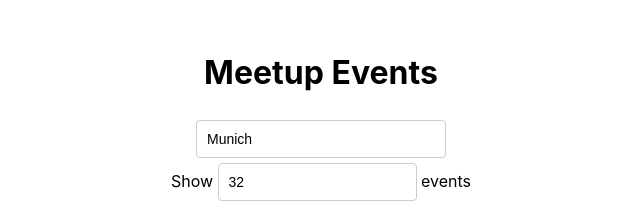
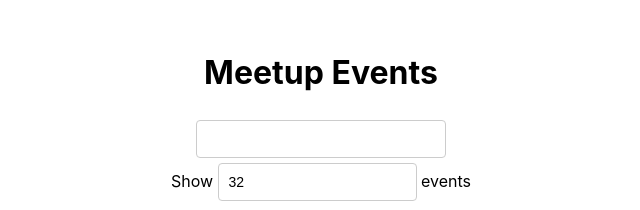
Before and after one commit to edenbenbow/meetup, a React (Create React App) app: page / in a window 1280 px wide. Shown: the top 210 px of the page, without its empty margins (319-959 px from the left). Built offline with nearby package versions, Linux system fonts and the light colour scheme.

Commit message:
updates for API

```diff
--- a/package.json
+++ b/package.json
@@ -2,7 +2,7 @@
   "name": "meetup",
   "version": "0.1.0",
   "private": true,
-  "homepage": "/",
+  "homepage": "/meetup",
   "dependencies": {
     "@testing-library/jest-dom": "^4.2.4",
     "@testing-library/react": "^9.3.2",
--- a/src/CitySearch.js
+++ b/src/CitySearch.js
@@ -3,7 +3,7 @@ import { getSuggestions } from './api';
 
 class CitySearch extends Component {
     state = {
-        query: 'Munich',
+        query: '',
         suggestions: [],
     };
 
--- a/src/api.js
+++ b/src/api.js
@@ -1,5 +1,5 @@
 import { mockEvents } from './mock-events';
-import { axios } from 'axios';
+import axios from 'axios';
 
 async function getSuggestions(query) {
     if (window.location.href.startsWith('http://localhost')) {
@@ -45,7 +45,7 @@ async function getAccessToken() {
         const code = searchParams.get('code');
 
         if (!code) {
-            window.location.href = 'https://secure.meetup.com/oauth2/authorize?client_id=uq8vhsl4s15fb5djgqs843ojc9&response_type=code&redirect_uri=https://edenbenbow.github.io/';
+            window.location.href = 'https://secure.meetup.com/oauth2/authorize?client_id=uq8vhsl4s15fb5djgqs843ojc9&response_type=code&redirect_uri=https://edenbenbow.github.io/meetup';
             return null;
         }
         return getOrRenewAccessToken('get', code);
```
Also changed, not shown: 18 other files (tests, documents, lock files or other folders).
